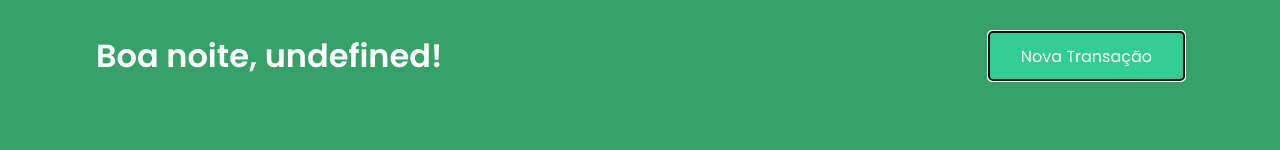
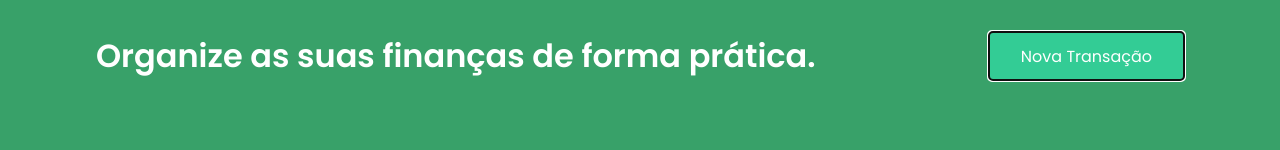
Before and after one commit to gabrielbugarelli/ezemoney-web, a React (Create React App) app: page /panel in a window 1280 px wide. Shown: the top 150 px of the page. Built offline with nearby package versions, Linux system fonts and the light colour scheme; no server answers; the database is empty.

Commit message:
fix: correção de retorno undefined no Header component.

```diff
--- a/src/components/Header/index.tsx
+++ b/src/components/Header/index.tsx
@@ -12,6 +12,7 @@ export const Header = ({onOpenNewTransactionModal}: HeaderProps)  => {
   const [ greeting, setGreeting ] = useState('');
 
   useEffect(() => {
+    if(user) {
       const dateTime = new Date().getHours();
 
       if(dateTime > 1 && dateTime < 12) {
@@ -24,6 +25,9 @@ export const Header = ({onOpenNewTransactionModal}: HeaderProps)  => {
 
       else {
         setGreeting(`Boa noite, ${user?.name}!`);
+      }
+    } else {
+      setGreeting('Organize as suas finanças de forma prática.')
     }
 
   }, []);
```
Lines whose indentation alone changed are shown as unchanged.
